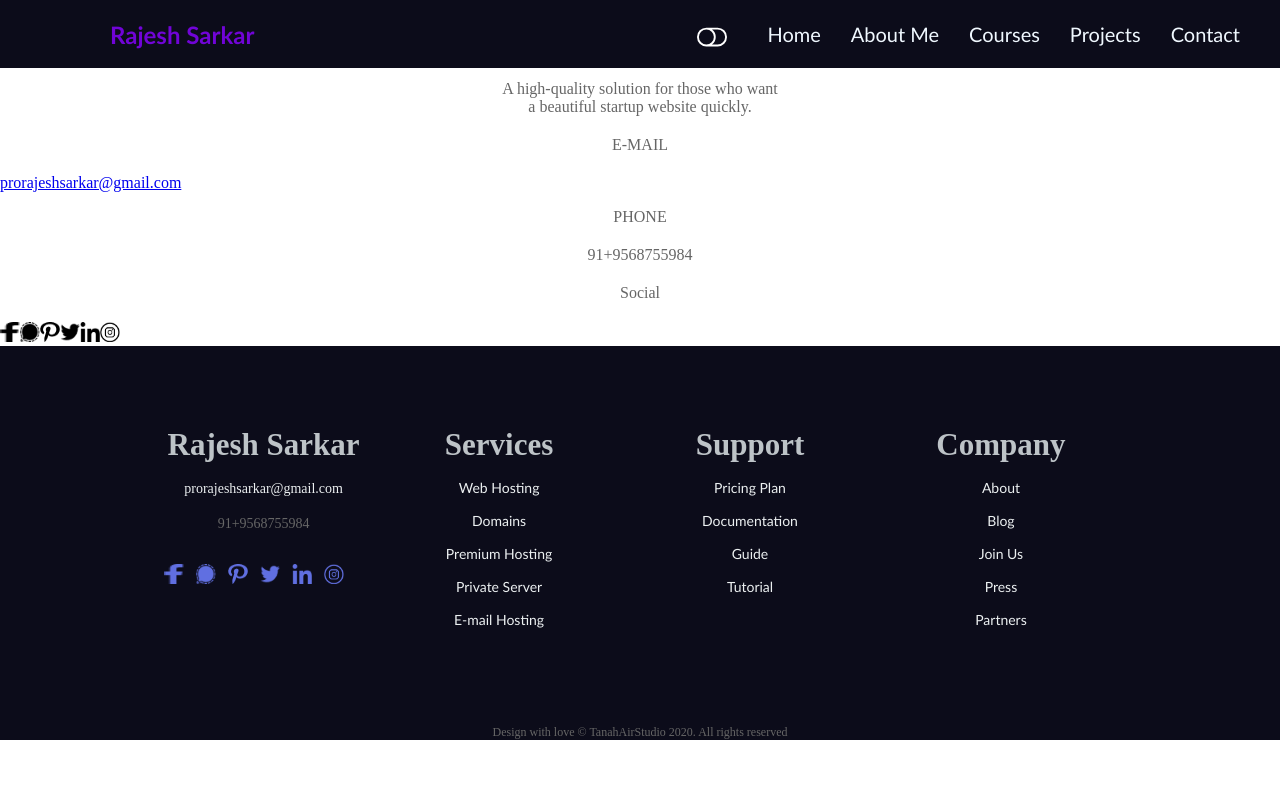
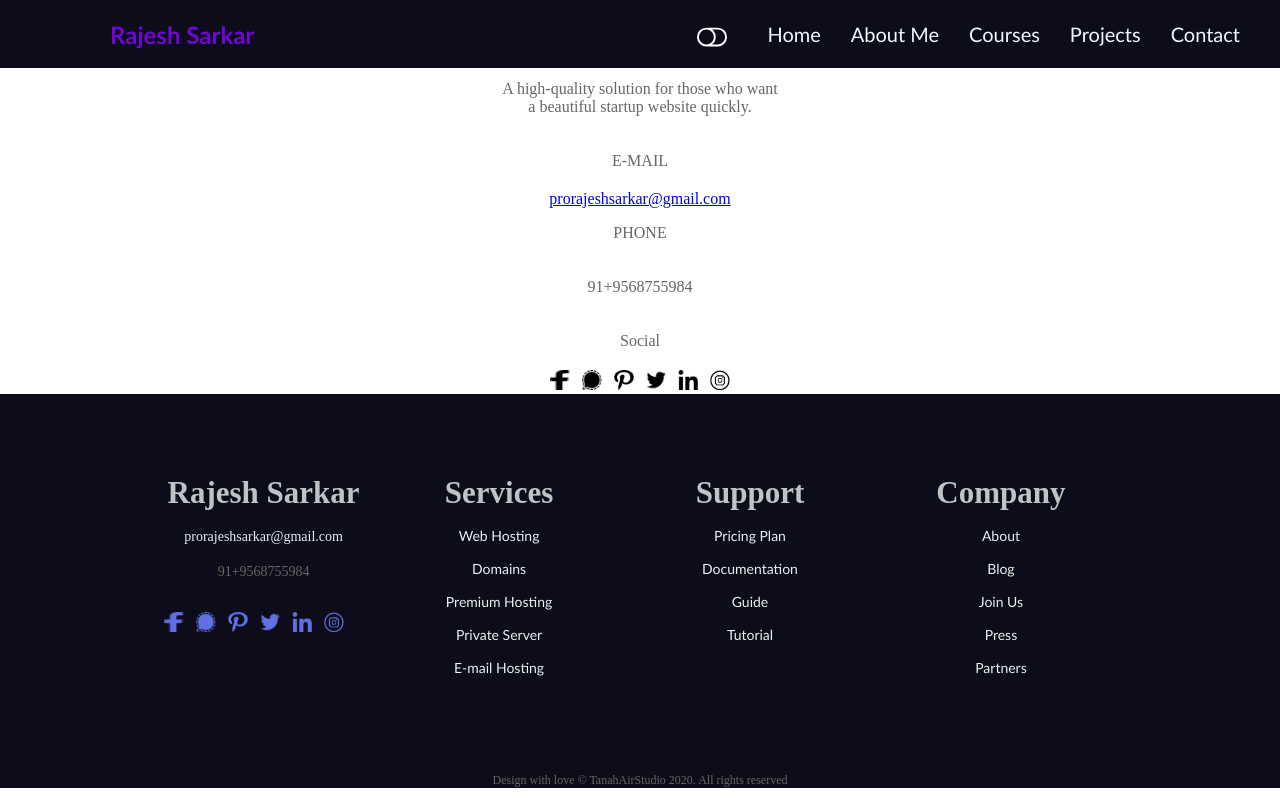
Before and after one commit to rajeshsarkar95/potfolio, a Next.js app: page /components/contact in a window 1280 px wide. Built offline with nearby package versions, Linux system fonts and the light colour scheme.

Commit message:
all  code commmit

```diff
--- a/src/app/components/contact/contact.css
+++ b/src/app/components/contact/contact.css
@@ -4,12 +4,21 @@
   margin: 20px auto;
   padding: 20px;
 }
-
+.contact-section{
+  display: flex;
+  justify-content: center;
+  text-align: center;
+  flex-direction: column;
+}
 h1 {
   text-align: center;
   color: #333;
 }
-
+.socials{
+  display: flex;
+  justify-content: center;
+  gap: 12px;
+}
 p {
   text-align: center;
   color: #666;
@@ -31,7 +40,8 @@ label {
   margin-bottom: 5px;
 }
 
-input, textarea {
+input,
+textarea {
   width: 100%;
   padding: 8px;
   margin-bottom: 10px;
@@ -46,7 +56,7 @@ textarea {
 button {
   width: 100%;
   padding: 10px;
-  background: #4CAF50;
+  background: #4caf50;
   color: white;
   border: none;
   border-radius: 4px;
--- a/src/app/layout.js
+++ b/src/app/layout.js
@@ -16,7 +16,7 @@ export const metadata = {
   title: "Rajesh Sarkar",
   description: "Rajesh Sarkar",
   icons: {
-    icon: "/images/product.png",
+    icon: "/images/profile.png",
   },
 };
 export default function RootLayout({ children }) {
```
